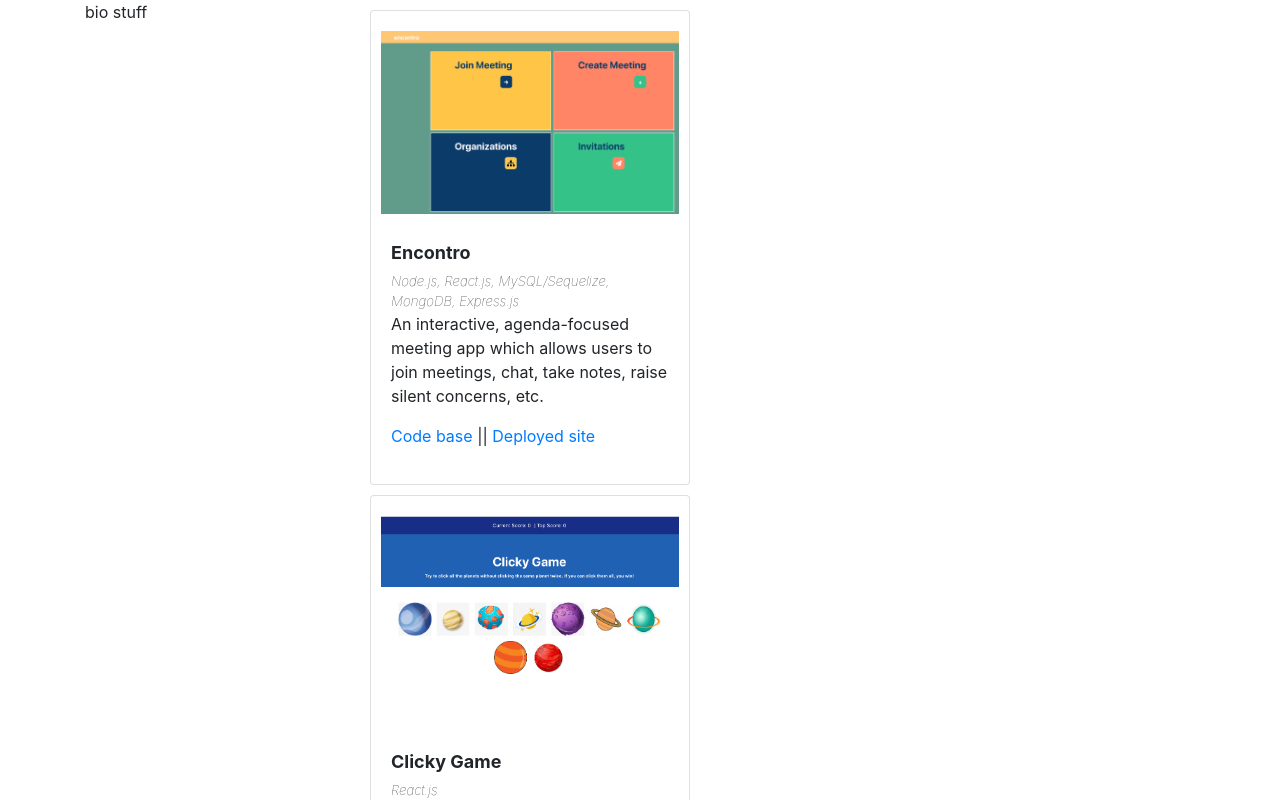
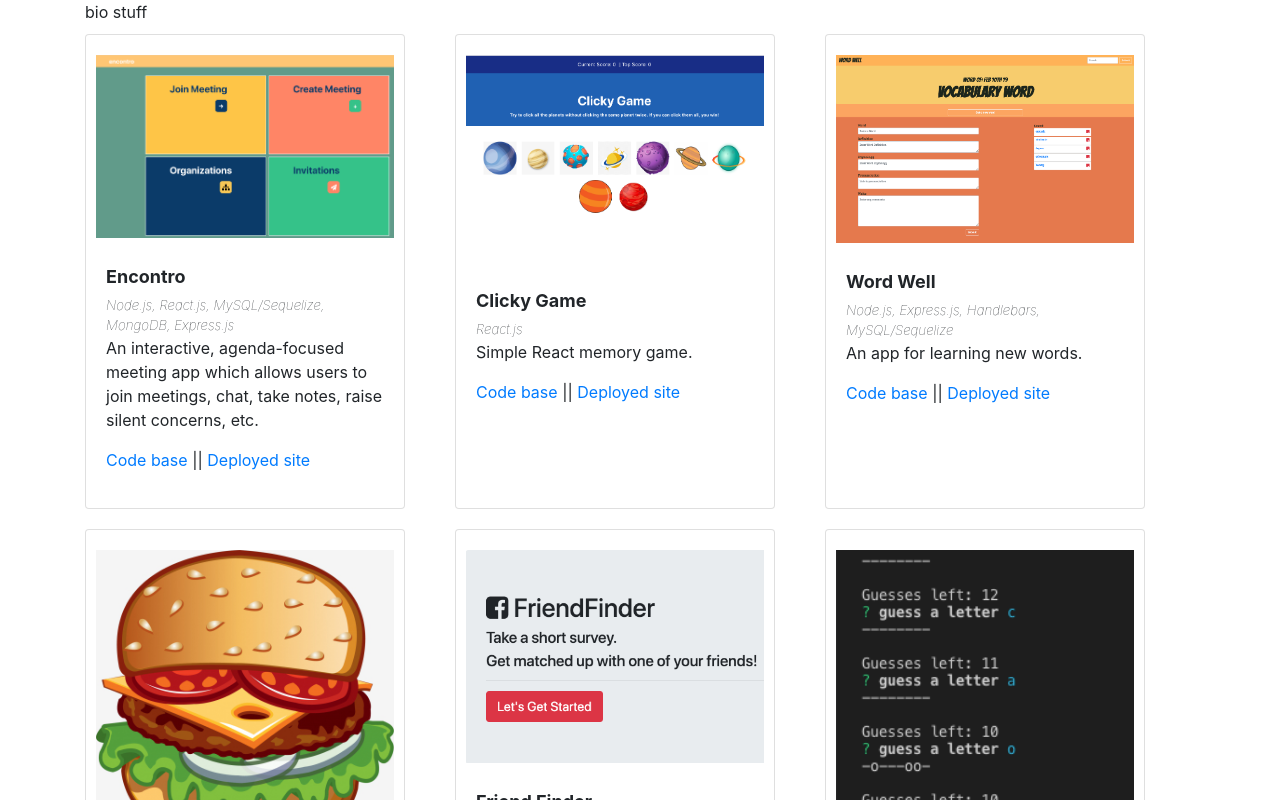
Before and after one commit to rjflanagan95/react-portfolio, a React (Create React App) app: page / in a window 1280 px wide. Shown: the top 800 px of the page. Built offline with nearby package versions, Linux system fonts and the light colour scheme.

Commit message:
autofit grid in portfolio area

```diff
--- a/src/components/Main/style.css
+++ b/src/components/Main/style.css
@@ -1,5 +1,6 @@
 .portfolioArea {
-
+    display: grid;
+    grid-template-columns: repeat(auto-fit, minmax(320px, 1fr));
 }
 
 .portfolioItem {
```
